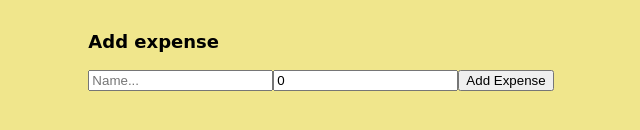
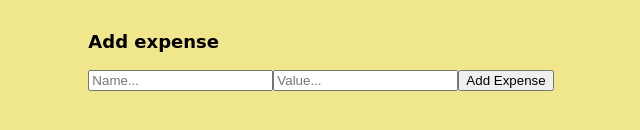
Before and after one commit to oneBoz/HoneyPot, a React (Create React App) app: page /Home in a window 1280 px wide. Shown: the part 368-498 px from the top of the page, without its empty margins (319-959 px from the left). Built offline with nearby package versions, Linux system fonts and the light colour scheme.

Commit message:
Add files via upload

```diff
--- a/src/pages/Home.js
+++ b/src/pages/Home.js
@@ -175,13 +175,13 @@ function Home({ setIsAuth, email }) {
         <h3>Add expense</h3>
         <input
           placeholder="Name..."
-          value={newName}
+
           onChange={(event) => setNewName(event.target.value)}
         />
         <input
           type="number"
           placeholder="Value..."
-          value={newValue}
+
           onChange={(event) => setNewValue(event.target.value)}
         />
         <button onClick={createExpense}>Add Expense</button>
@@ -192,7 +192,7 @@ function Home({ setIsAuth, email }) {
             <input
               type="number"
               placeholder="New value"
-              value={upValue}
+
               onChange={(event) => setUpValue(event.target.value)}
             />
             <button onClick={() => updateExpenses(expense.id, upValue)}>Change Value</button>
```
